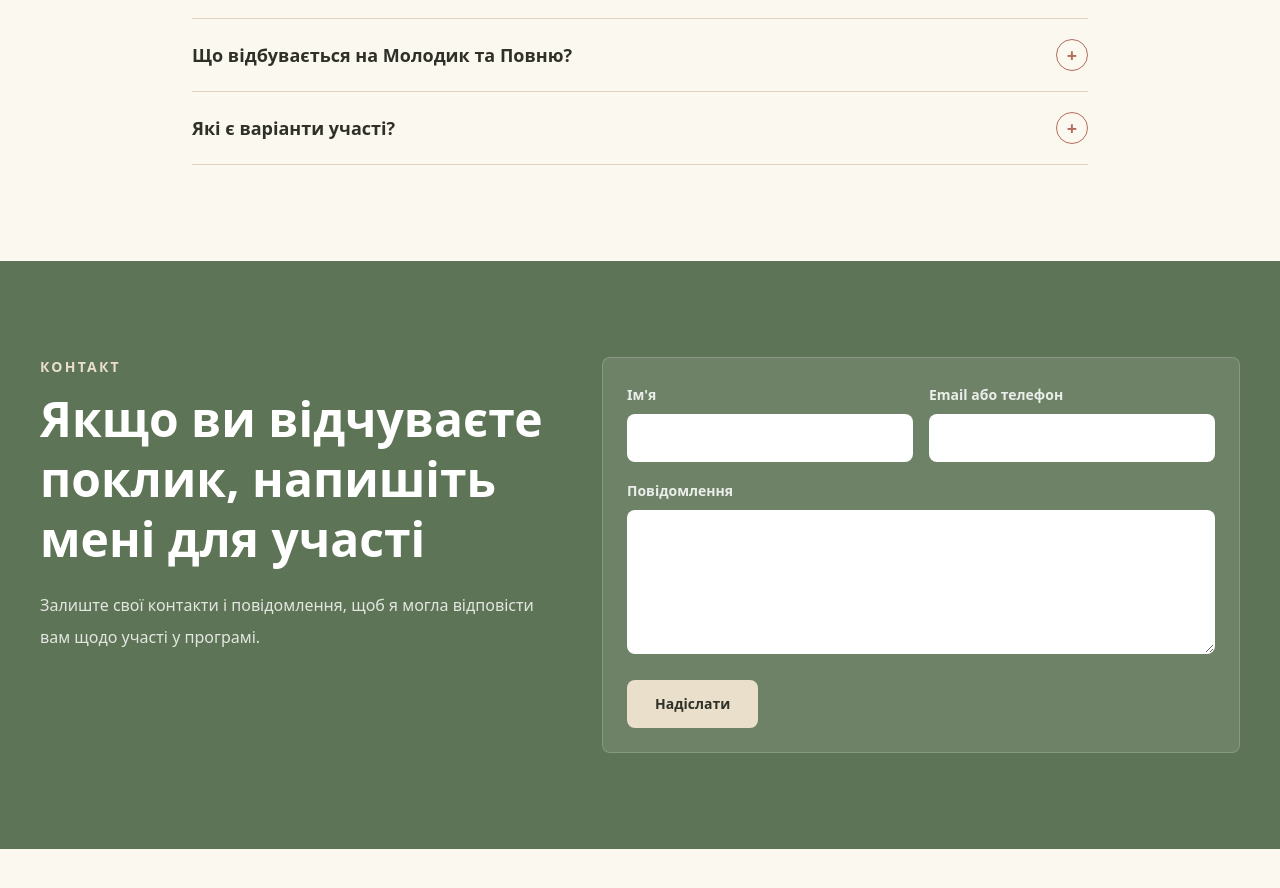
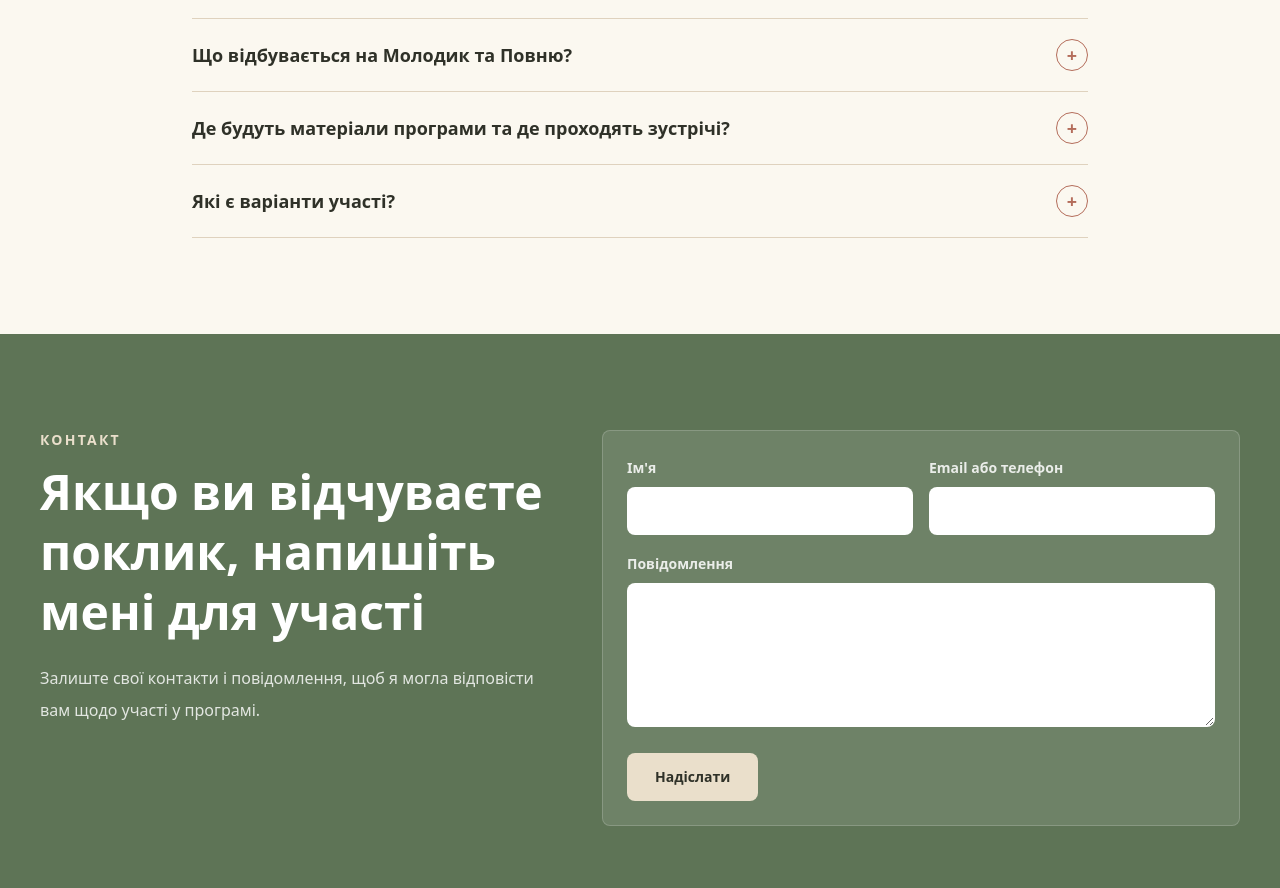
Before and after one commit to zobnov/yogashamanic, a Next.js app: page / in a window 1280 px wide. Shown: the part 4733-5621 px from the top of the page. Before the commit the page ends 5582 px from the top, so only its background shows below. Built offline with nearby package versions, Linux system fonts and the light colour scheme.

Commit message:
Content revision - faq

```diff
--- a/app/page.tsx
+++ b/app/page.tsx
@@ -131,6 +131,10 @@ const faqs = [
   {
     question: "Що відбувається на Молодик та Повню?",
     answer: "Зустрічі і група На рівних з Вогняною церемонією у фіналі, Карта Оракулу чи Таро. Три дні до повні, день повні, три дні після повні - медитуємо з мантрами.",
+  },
+  {
+    question: "Де будуть матеріали програми та де проходять зустрічі?",
+    answer: "Основна інформація та матеріали будуть у Telegram-каналі. Онлайн-зустрічі проходитимуть у Zoom. Частина інформації для курсу буде надана у форматі відеозаписів.",
   },
   {
     question: "Які є варіанти участі?",
```
